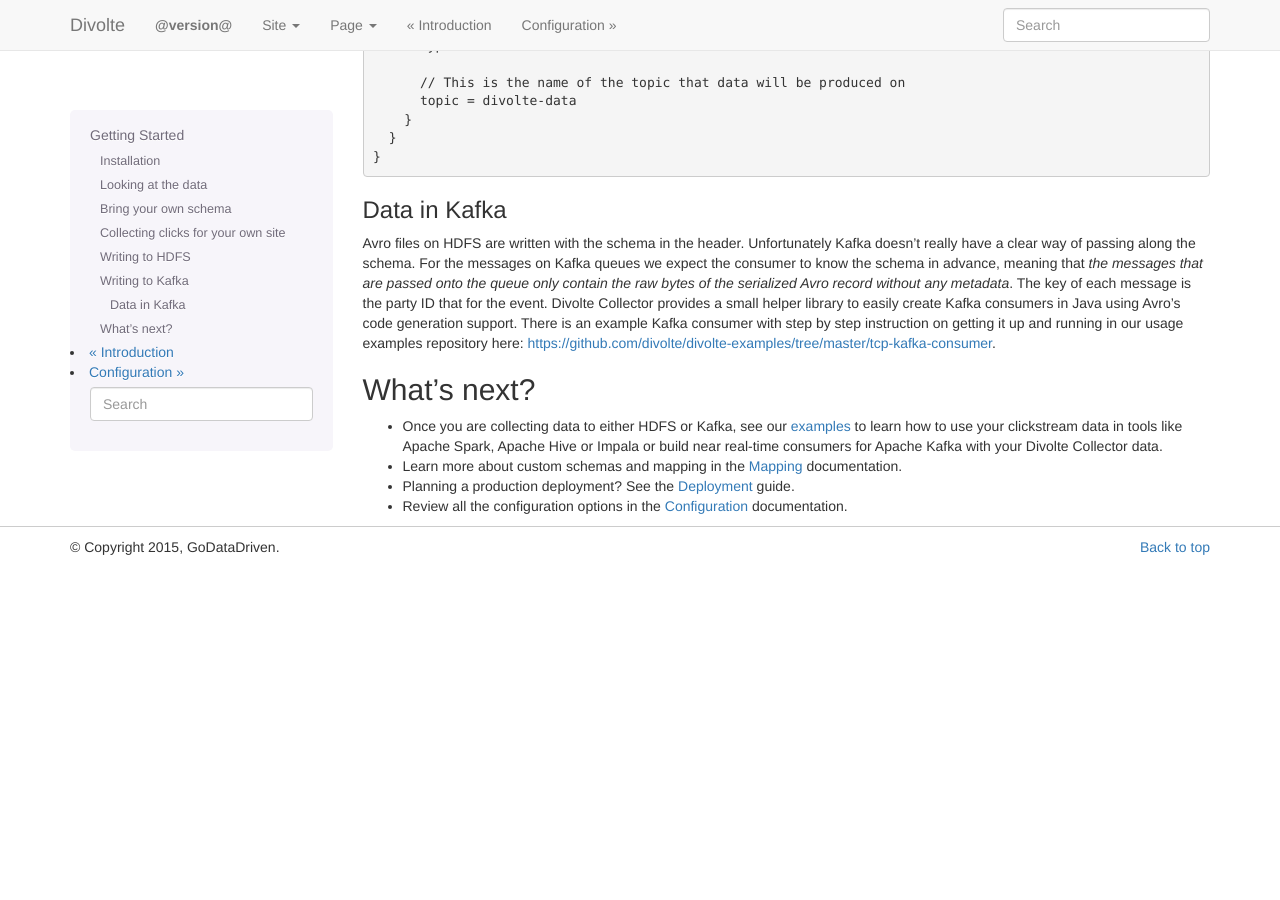
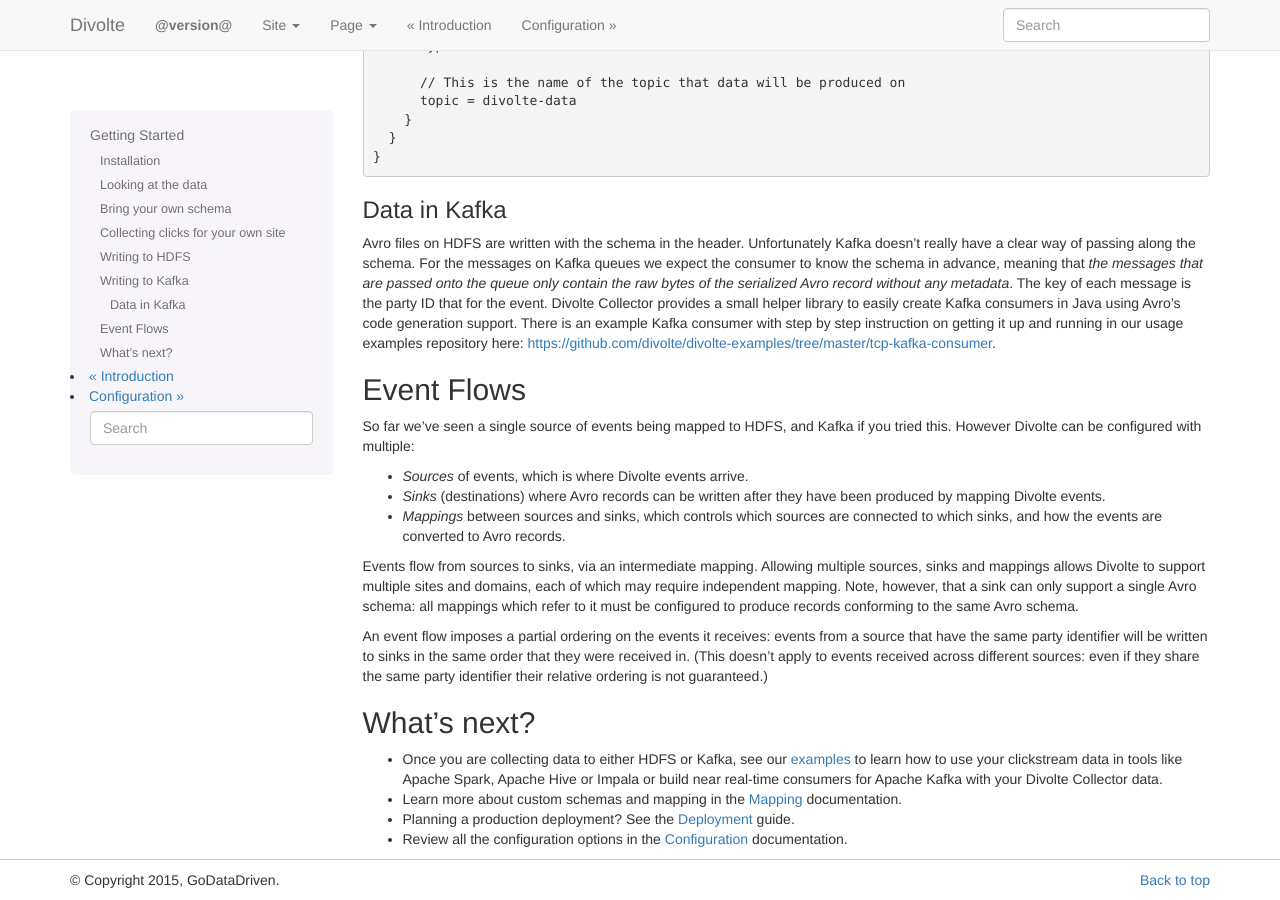
Before and after one commit to divolte/divolte-collector, a Sphinx documentation site: the page built from docs/getting_started.rst, in a window 1280 px wide and 900 px high, scrolled down 8464 px. Built offline with Sphinx 7.4.7, drawn with Linux system fonts in a browser that asks for light colours; nearby versions of some CDN libraries; library files that are not in the unit come from our copies; before the commit the page ends 9031 px from its top, so only the background shows below that.

Commit message:
Introduce event-flows, and mention that we now support many-to-many mappings in Divolte.

```diff
--- a/docs/getting_started.rst
+++ b/docs/getting_started.rst
@@ -418,6 +418,21 @@
 -------------
 Avro files on HDFS are written with the schema in the header. Unfortunately Kafka doesn't really have a clear way of passing along the schema. For the messages on Kafka queues we expect the consumer to know the schema in advance, meaning that *the messages that are passed onto the queue only contain the raw bytes of the serialized Avro record without any metadata*. The key of each message is the party ID that for the event. Divolte Collector provides a small helper library to easily create Kafka consumers in Java using Avro's code generation support. There is an example Kafka consumer with step by step instruction on getting it up and running in our usage examples repository here: `https://github.com/divolte/divolte-examples/tree/master/tcp-kafka-consumer <https://github.com/divolte/divolte-examples/tree/master/tcp-kafka-consumer>`_.
 
+Event Flows
+===========
+
+So far we've seen a single source of events being mapped to HDFS, and Kafka if you tried this. However Divolte can be
+configured with multiple:
+
+- *Sources* of events, which is where Divolte events arrive.
+- *Sinks* (destinations) where Avro records can be written after they have been produced by mapping Divolte events.
+- *Mappings* between sources and sinks, which controls which sources are connected to which sinks, and how the events
+  are converted to Avro records.
+
+Events flow from sources to sinks, via an intermediate mapping. Allowing multiple sources, sinks and mappings allows Divolte to support multiple sites and domains, each of which may require independent mapping. Note, however, that a sink can only support a single Avro schema: all mappings which refer to it must be configured to produce records conforming to the same Avro schema.
+
+An event flow imposes a partial ordering on the events it receives: events from a source that have the same party identifier will be written to sinks in the same order that they were received in. (This doesn't apply to events received across different sources: even if they share the same party identifier their relative ordering is not guaranteed.)
+
 What's next?
 ============
 * Once you are collecting data to either HDFS or Kafka, see our `examples <https://github.com/divolte/divolte-examples>`_ to learn how to use your clickstream data in tools like Apache Spark, Apache Hive or Impala or build near real-time consumers for Apache Kafka with your Divolte Collector data.
```
